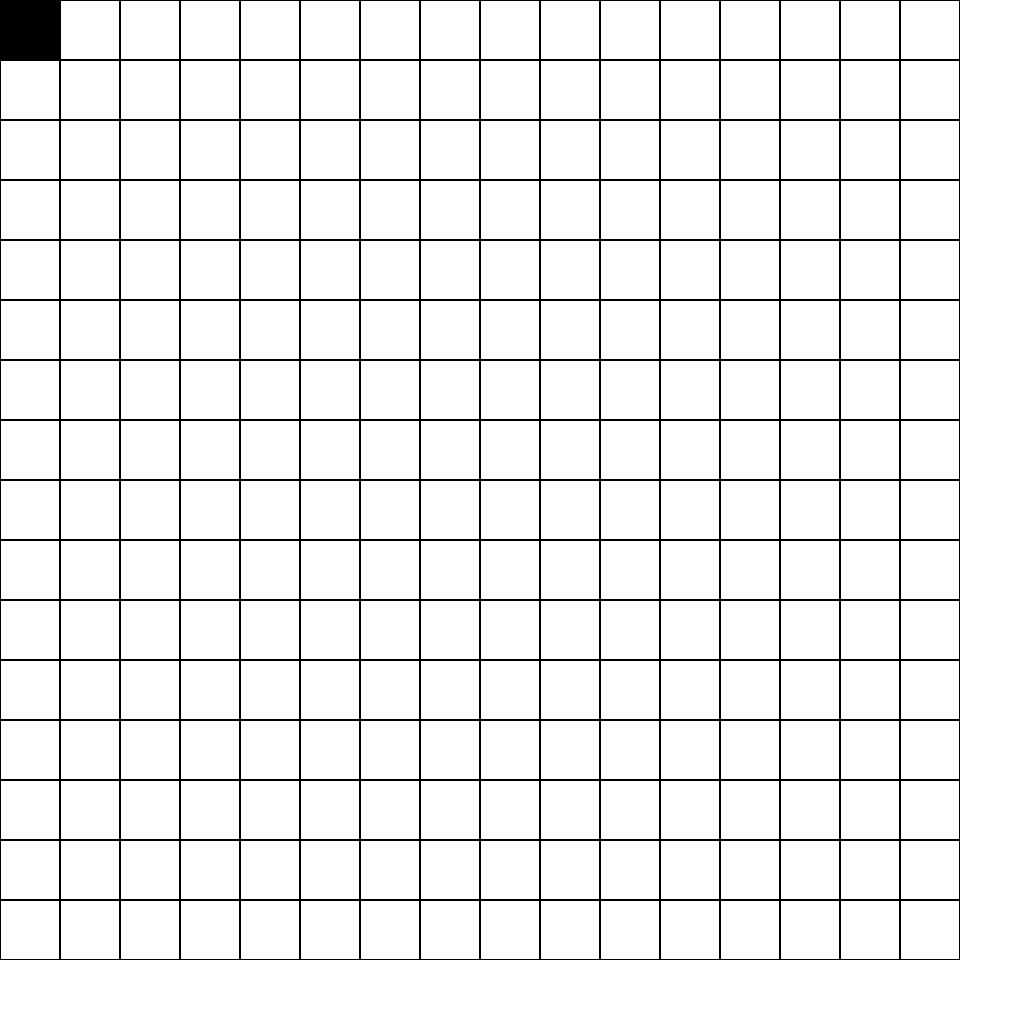
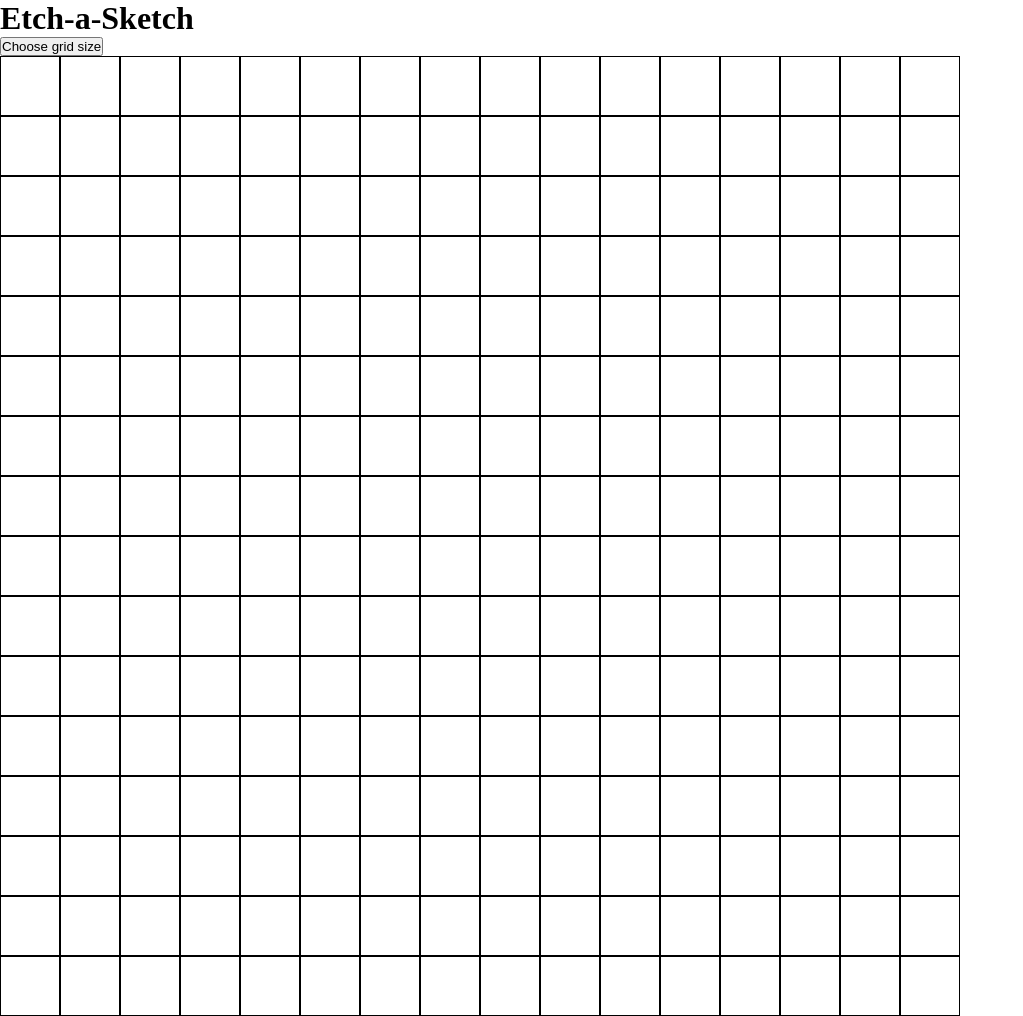
Before and after one commit to absolzen/project_etch-a-sketch, a plain HTML site: page index.html in a window 1280 px wide. Shown: the whole page, without its empty margins (0-1023 px from the left). Before the commit the page ends 960 px from the top, so only its background shows below. Drawn offline with Linux system fonts and the light colour scheme.

Commit message:
Add header heading and button

```diff
--- a/index.html
+++ b/index.html
@@ -9,7 +9,8 @@
 </head>
 <body>
   <header>
-
+    <h1>Etch-a-Sketch</h1>
+    <button class="gridSize">Choose grid size</button>
   </header>
 
   <main>
```
